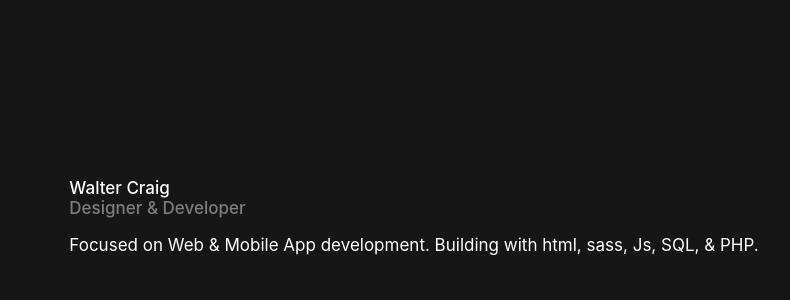
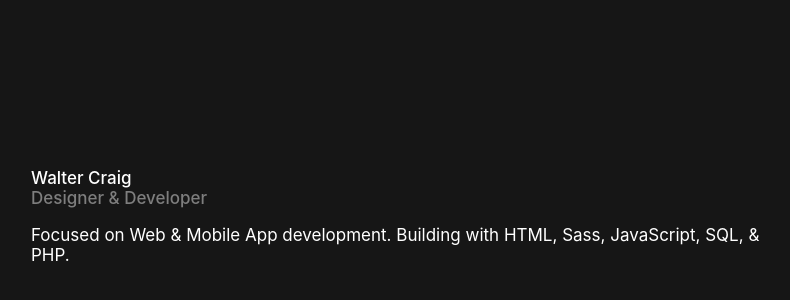
Before and after one commit to waltercraig/wa.lter.uk, a plain HTML site: page index.html in a window 1280 px wide. Shown: the part 184-484 px from the top of the page, without its empty margins (226-1016 px from the left). Drawn offline with Linux system fonts and the light colour scheme.

Commit message:
Changed Case

```diff
--- a/index.html
+++ b/index.html
@@ -70,7 +70,7 @@
 <body>
     <div>
         <h1>Walter Craig</h1>
-        <span>Designer &amp; Developer</span> <span>Focused on Web &amp; Mobile App development. Building with html, sass, Js, SQL, &amp; PHP.</span>
+        <span>Designer &amp; Developer</span> <span>Focused on Web &amp; Mobile App development. Building with HTML, Sass, JavaScript, SQL, &amp; PHP.</span>
     </div>
 </body>
 </html>
```
